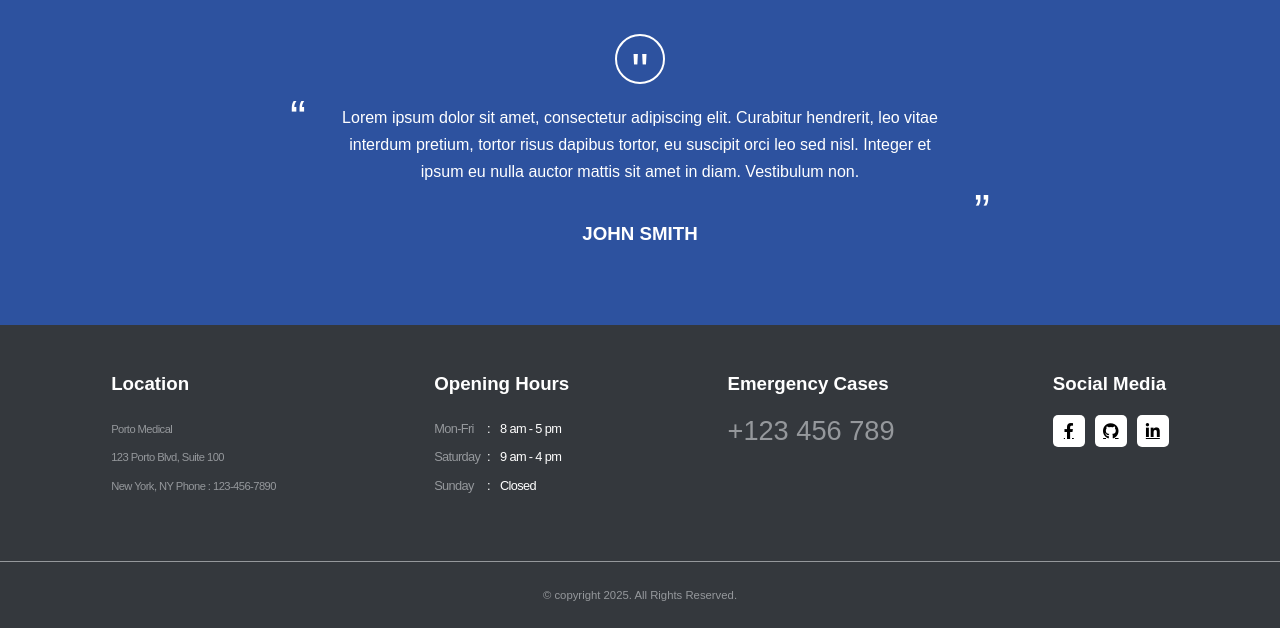
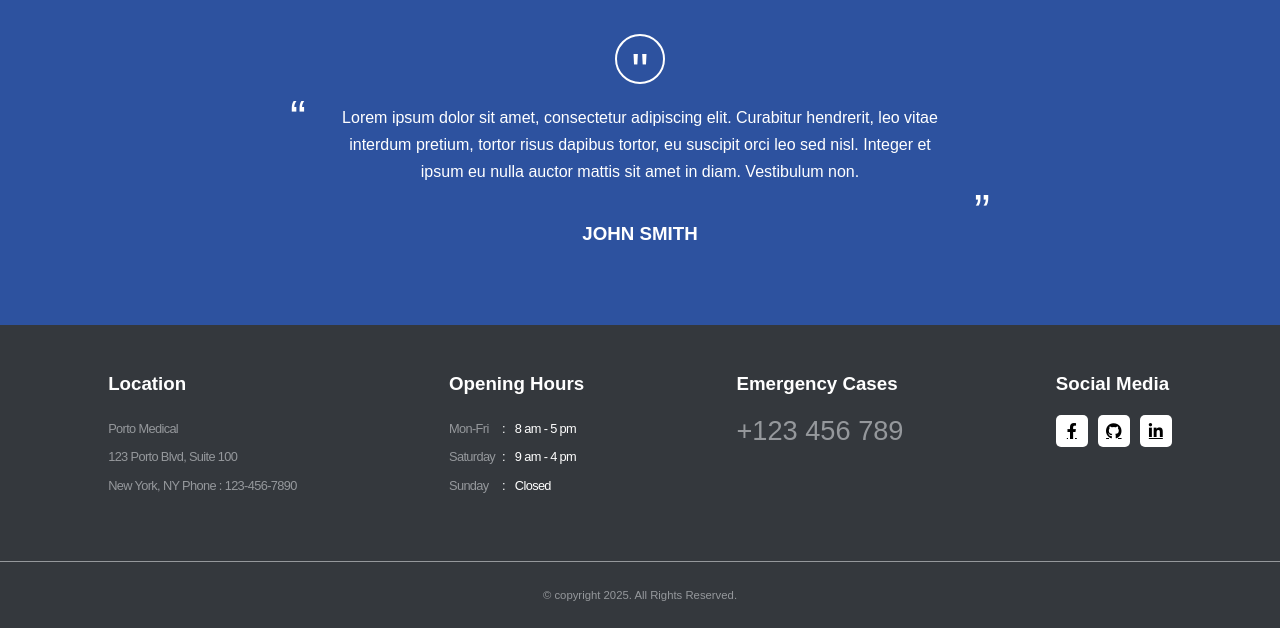
Before and after one commit to Hegazy02/medical-template, a plain HTML site: page index.html in a window 1280 px wide. Shown: the part 3759-4387 px from the top of the page. Drawn offline with nearby package versions, Linux system fonts and the light colour scheme.

Commit message:
style(footer):stick with one paragraph font size

```diff
--- a/assets/styles/sass/components/_footer.scss
+++ b/assets/styles/sass/components/_footer.scss
@@ -1,5 +1,6 @@
 // Footer Section
 .footer {
+  $para-font-size: 0.8em;
   &__body {
     color: white;
     display: flex;
@@ -15,7 +16,7 @@
     &__location {
       &__para {
         color: $gray;
-        font-size: 0.7em;
+        font-size: $para-font-size;
         line-height: 1.8rem;
         letter-spacing: -0.05em;
       }
@@ -23,7 +24,7 @@
 
     &__Opening--Hours {
       &__para {
-        font-size: 0.8em;
+        font-size: $para-font-size;
         line-height: 1.8rem;
         letter-spacing: -0.05em;
 
```
Also changed, not shown: assets/styles/sass/main.css, 1 other file.
